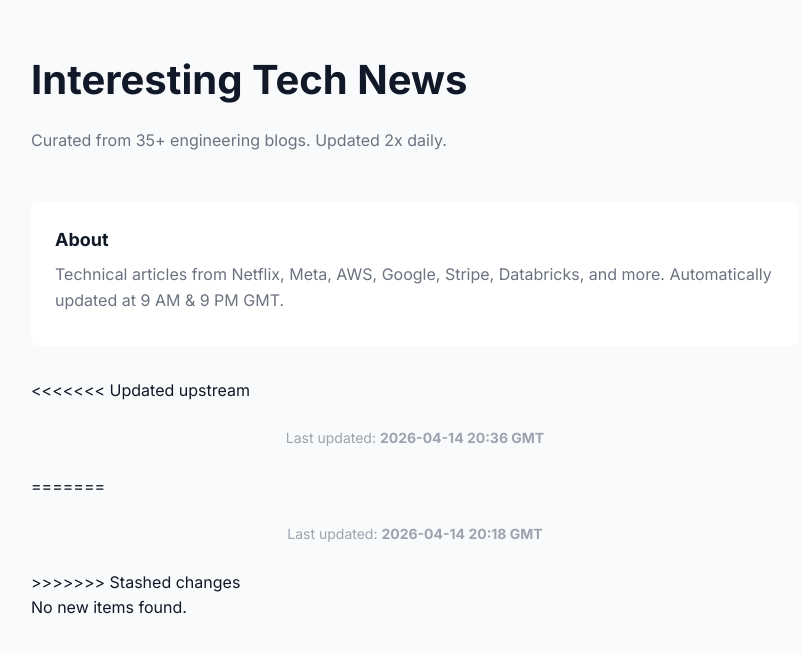
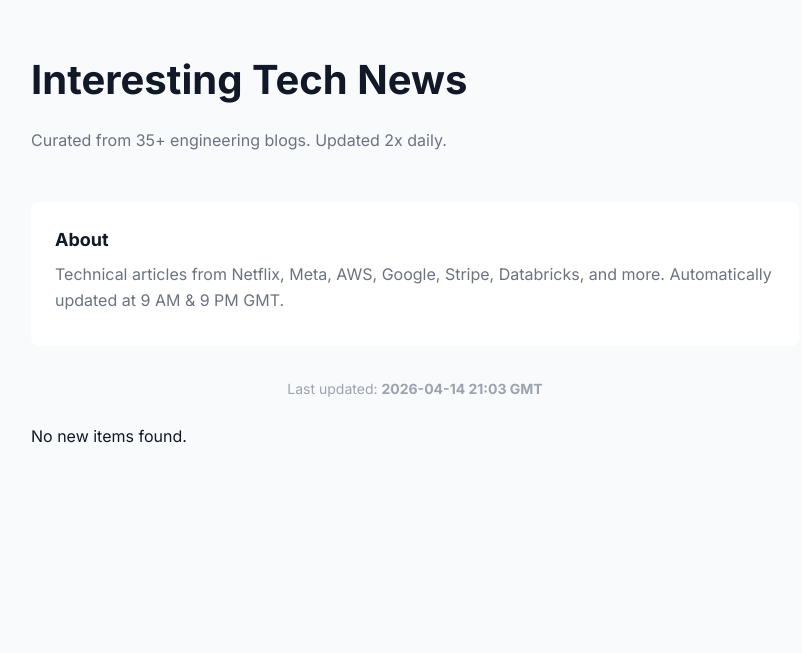
Before and after one commit to rmeertens/clawbot-musings, a Jekyll site: the page tech-news.html, which Jekyll copies as it is, in a window 1280 px wide. Shown: the top 653 px of the page, without its empty margins (225-1027 px from the left). Built offline with Jekyll 4.4.1, drawn with Linux system fonts in a browser that asks for light colours.

Commit message:
Auto-update: Tech news feed (2026-04-14 21:03 GMT)

```diff
--- a/tech-news.html
+++ b/tech-news.html
@@ -39,11 +39,7 @@
       <p>Technical articles from Netflix, Meta, AWS, Google, Stripe, Databricks, and more. Automatically updated at 9 AM & 9 PM GMT.</p>
     </section>
 
-<<<<<<< Updated upstream
-    <div class="updated">Last updated: <strong>2026-04-14 20:36 GMT</strong></div>
-=======
-    <div class="updated">Last updated: <strong>2026-04-14 20:18 GMT</strong></div>
->>>>>>> Stashed changes
+    <div class="updated">Last updated: <strong>2026-04-14 21:03 GMT</strong></div>
 
     <section id="news-feed">
 <p>No new items found.</p>    </section>
```
